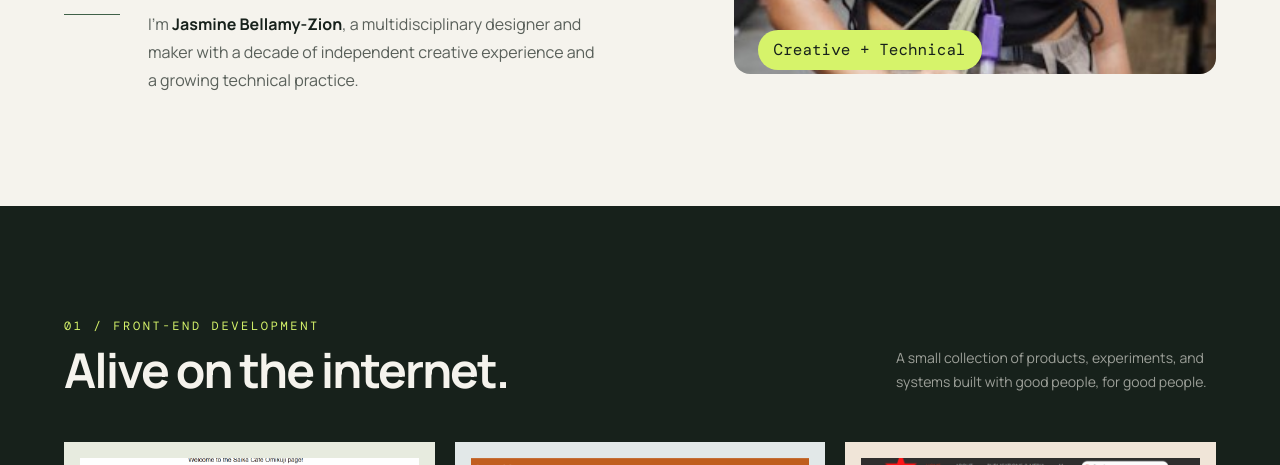
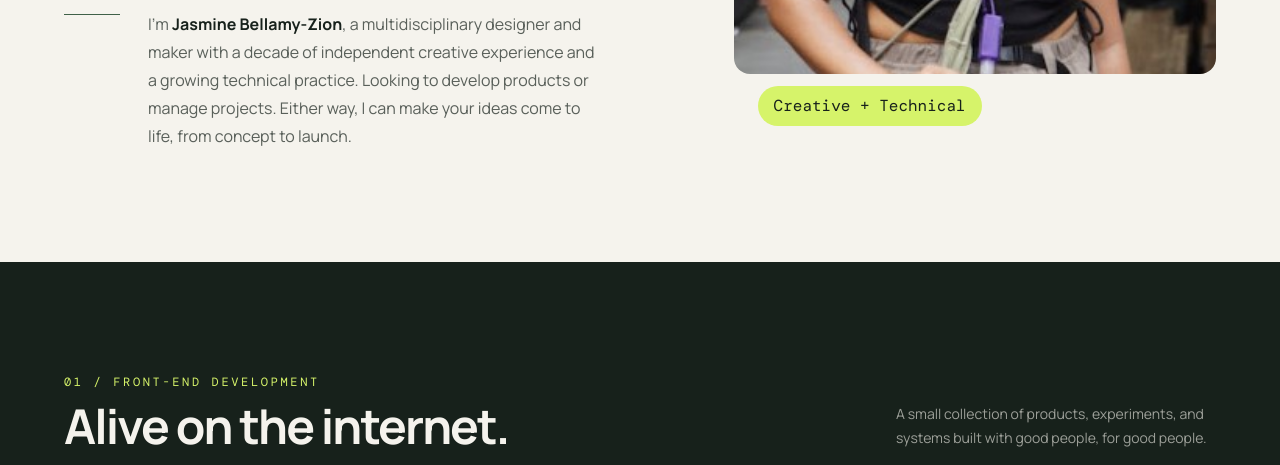
Before and after one commit to pand3m1x/webportfolio, a plain HTML site: page index.html in a window 1280 px wide. Shown: the part 635-1100 px from the top of the page. Drawn offline with nearby package versions, Linux system fonts and the light colour scheme.

Commit message:
clarified information

```diff
--- a/index.html
+++ b/index.html
@@ -68,7 +68,8 @@
             <p class="max-w-md text-base leading-7 text-ink/70">
               I'm <strong class="font-bold text-ink">Jasmine Bellamy-Zion</strong>,
               a multidisciplinary designer and maker with a decade of independent
-              creative experience and a growing technical practice.
+              creative experience and a growing technical practice. Looking to develop products or manage projects.
+              Either way, I can make your ideas come to life, from concept to launch.
 
             </p>
 
```
